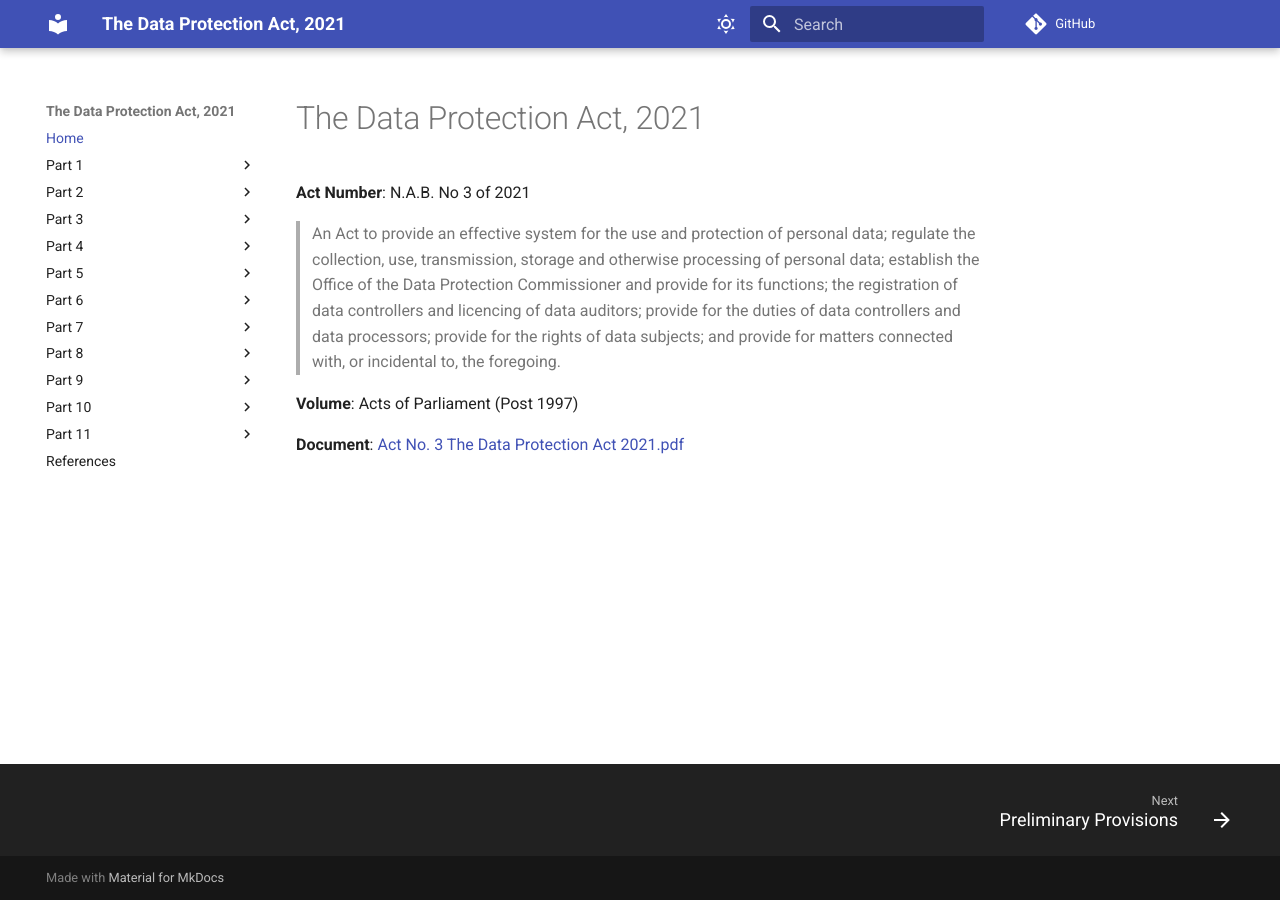
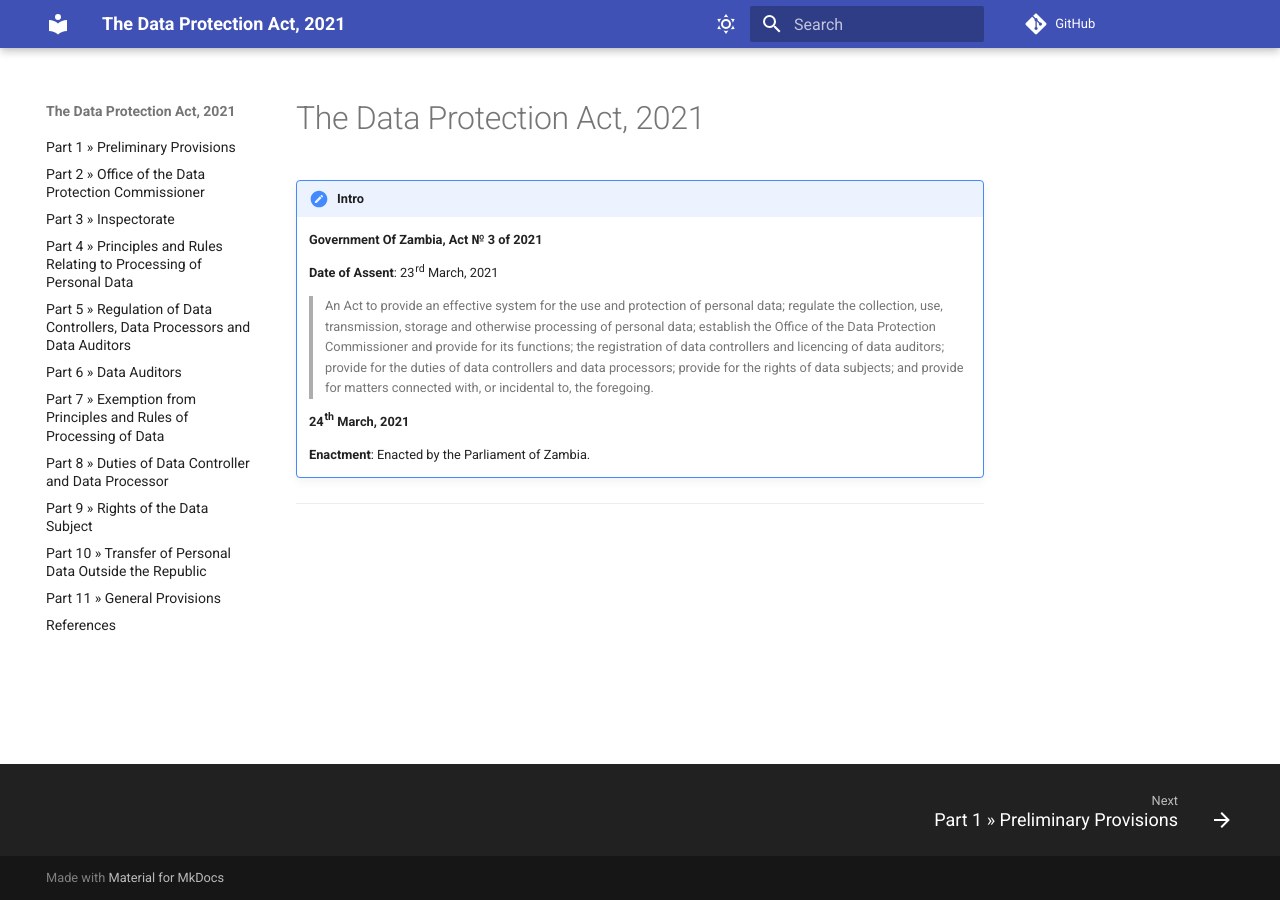
Before and after one commit to engineervix/zm-dpa, an MkDocs documentation site: the page built from docs/index.md, in a window 1280 px wide. Built offline with MkDocs 1.6.1 and Material for MkDocs 9.7.7, drawn with Linux system fonts in a browser that asks for light colours; comment, search, counter and statistics services are not loaded; part of the change alters nothing that is shown.

Commit message:
feat: improve structuring and add part 1 content

```diff
--- a/docs/index.md
+++ b/docs/index.md
@@ -1,9 +1,15 @@
 # The Data Protection Act, 2021
 
-**Act Number**: N.A.B. No 3 of 2021
+!!! note "Intro"
 
-> An Act to provide an effective system for the use and protection of personal data; regulate the collection, use, transmission, storage and otherwise processing of personal data; establish the Office of the Data Protection Commissioner and provide for its functions; the registration of data controllers and licencing of data auditors; provide for the duties of data controllers and data processors; provide for the rights of data subjects; and provide for matters connected with, or incidental to, the foregoing.
+    **Government Of Zambia, Act № 3 of 2021**
 
-**Volume**: Acts of Parliament (Post 1997)
+    **Date of Assent**: 23^rd^ March, 2021
 
-**Document**: [Act No. 3 The Data Protection Act 2021.pdf](https://www.parliament.gov.zm/sites/default/files/documents/acts/Act%20No.%203%20The%20Data%20Protection%20Act%202021_0.pdf)
+    > An Act to provide an effective system for the use and protection of personal data; regulate the collection, use, transmission, storage and otherwise processing of personal data; establish the Office of the Data Protection Commissioner and provide for its functions; the registration of data controllers and licencing of data auditors; provide for the duties of data controllers and data processors; provide for the rights of data subjects; and provide for matters connected with, or incidental to, the foregoing.
+
+    **24^th^ March, 2021**
+
+    **Enactment**: Enacted by the Parliament of Zambia.
+
+---
--- a/docs/part-1.md
+++ b/docs/part-1.md
@@ -0,0 +1,138 @@
+# Part 1 » Preliminary Provisions
+
+## 1. Short title and commencement
+
+This Act may be cited as the Data Protection Act, 2021, and shall come into operation on the date appointed by the Minister by statutory instrument.
+
+## 2. Interpretation
+
+In this Act, unless the context otherwise requires —
+
+<div class="annotate" markdown>
+
+- “**anonymisation**” means the process of removing direct and indirect personal identifiers that may lead to an individual being identified;
+- “**Authority**” means the Zambia Information Communications and Technology
+  Authority established by the Information Communications and
+  Technologies Act, 2009(1);
+- “**automated**” in relation to data, means electronically transmitted in
+  whole or in part, by means of a data message in which the conduct of a
+  data message of one or more parties are not reviewed by a natural
+  person in the operation of the electronic system, in the ordinary
+  course of that natural person’s business or employment;
+- “**biometric data**” means Personal data resulting from scientific
+  analysis relating to the physical, physiological or behavioural
+  characteristics of a natural person, which confirm the unique
+  identification of that natural person;
+- “**child**” has the meaning assigned to the word in the Constitution(2);
+- “**child abuse**” includes physical and emotional neglect, physical
+  injury, other than accidental injury, ill treatment and sexual abuse
+  of a child;
+- “**child abuse data**” means personal data consisting of information as to
+  whether the child data subject is or has been thesubject of, or may be
+  at risk of, child abuse;
+- “**code of conduct**” means a data protection charter approved by the
+  Authority which regulates the conduct of a data controller or data
+  processor, in order to ensure that the data controller or data
+  processor of personal data complies with this Act and any other
+  applicable written law;
+- “**Commission**” means the Competition and Consumer Protection Commission
+  established by the Competition and Consumer Protection Act, 2010(3);
+- “**consent**” means any written, freely given, specific, informed and
+  unambiguous indication of the data subject’s wishes by which such data
+  subject, by a statement or by a clear affirmative action, signifies
+  agreement to the processing of personal data relating to that data
+  subject;
+- “**consumer**” has the meaning assigned to the word in the Competition and
+  Consumer Protection Act, 2010(3);
+- “**data**” means numbers, letters, alphabetic or numeric strings, symbols
+  or codes in any form;
+- “**data auditor**” means a person licensed as a data auditor under section 29;
+- “**data controller**” means a person who, either alone or jointly with
+  other persons,controls and is responsible for keeping and using
+  personal data on a computer, or in structured manual files, and
+  requests, collects, collates, processes or stores personal data from
+  or in respect of a data subject;
+- “**data processor**” means a person, or a private or public body that
+  processes personal data for and on behalf of and under the instruction
+  of a data controller;
+- “**Data Protection Commissioner**” means a person appointed as Data
+  Protection Commissioner under section 5;
+- “**data retention**” means a process of retention of personal data for a
+  specified purpose for a defined period;
+- “**data subject**” means an individual from, or in respect of whom,
+  personal information is processed;
+- “**genetic data**” means any personal information relating to the
+  inherited or acquired genetic characteristics of an individual which
+  result from the analysis of a biological sample from the individual in
+  question, in particular chromosomal deoxyribonucleic acid (DNA) or
+  ribonucleic acid (RNA) analysis, or from the analysis of another
+  element enabling equivalent information to be obtained;
+- “**health practitioner**” has the meaning assigned to the word under the
+  Health Professions Act, 2009(3);
+- “**Independent Broadcasting Authority**” means the Independent
+  Broadcasting Authority established by the Independent Broadcasting
+  Authority Act, 2002(4);
+- “**information system**” means a system for the generation, sending,
+  reception, storage, display or other processing of data messages, and
+  includes the internet;
+- “**joint controllers**” means two or more data controllers who jointly
+  determine the purposes for which and the means by which personal data
+  is processed;
+- “**law enforcement officer**” means —
+
+    1.  a police officer above the rank of sub-inspector;
+    2.  an officer of the Anti-Corruption Commission;
+    3.  an officer of the Drug Enforcement Commission;
+    4.  an officer of the Zambia Security Intelligence Service; and
+    5.  any other person appointed by the Minister for purposes of this Act;
+
+- “**legally disqualified**” has the meaning assigned to the words in the Mental Health Act, 2019(5);
+- “**legal practitioner**” has the meaning assigned to the words in the Legal Practitioners Act(6);
+- “**meta data**” means data that describes other data; “personal data” means data which relates to an individual who can be directly or indirectly identified from that data which includes a name, an identification number, location data, an online identifier, or one or more factors specific to the physical, physiological, genetic, mental, economic, cultural or social identity of that natural person;
+- “**processing**” means an operation or a set of operations which is or are performed on personal data, whether or not by automatic means, including the collection, recording or holding of the data or the carrying out of any operation or set of operations on data, including —
+
+    1. organisation, adaptation or alteration of the data;
+    2. retrieval, consultation or use of the data;
+    3. alignment, combination, blocking, erasure or destruction of the data; or
+    4. disclosure of the information or data by transmission, dissemination or otherwise making available;
+
+- “**profiling**” means any form of automated processing of personal data consisting of the use of personal data to evaluate certain personal aspects relating to a natural person, including analysis or prediction of the data subject’s aspects concerning that natural person’s performance at work, economic situation, health, personal preferences, interests, reliability, behaviour, location or movements;
+- “**pseudonymisation**” means the processing of personal data in such a manner that the personal data can no longer be attributed to a specific data subject without the use of additional information, where that additional information is kept separately and is subject to technical and organisational measures to ensure that the personal data is not attributed to an identified or identifiable natural person;
+- “**public body**” has the meaning assigned to the words in the Public Finance Management Act, 2018(7);
+- “**recipient**” means a person to whom data is disclosed, including an employee or agent of a data controller, a data processor or an employee or agent of a data processor in the course of processing the data for the data controller, but does not include a person to whom disclosure is or may be made as a result of, or with a view to, a particular inquiry by or on behalf of that person made in the exercise of any power conferred by law;
+- “**Register**” means the Register kept and maintained under section 80;
+- “**sensitive personal data**” means personal data which by its nature may be used to suppress the data subject’s fundamental rights and freedoms and includes
+
+    1. the race, marital status, ethnic origin or sex of a data subject;
+    2. genetic data and biometric data;
+    3. child abuse data;
+    4. a data subject’s political opinions;
+    5. a data subject’s religious beliefs or other beliefs of a similar nature;
+    6. whether a data subject is a member of a trade union; or
+    7. a data subject’s physical or mental health, or physical or mental condition;
+
+- “**third party**” means a person other than —
+
+    1. a data subject;
+    2. a data controller, or
+    3. a data processor or other person authorised to process data on behalf of data controller or data processor.
+
+- “**vulnerable person**” means a person aged 18 or above and whose ability
+to make informed decisions about their rights and well being is
+temporally or permanently impaired through physical or medically
+certified hindrance or impairment; and
+
+</div>
+
+1.  Act No. 15 of 2009
+2.  Cap. 1
+3.  Act No. 24 of 2010
+4.  Act No. 17 of 2002
+5.  Act No. 6 of 2019
+6.  Cap. 30
+7.  Act No. 1 of 2018
+
+## 3. Application
+
+1. This Act applies to the processing of personal data performed wholly or partly by automated means and to any processing otherwise than by electronic means.
+2. This Act does not apply to the processing of personal data by an individual for personal use.
--- a/docs/part-10.md
+++ b/docs/part-10.md
@@ -0,0 +1 @@
+# Part 10 » Transfer of Personal Data Outside the Republic
--- a/docs/part-11.md
+++ b/docs/part-11.md
@@ -0,0 +1 @@
+# Part 11 » General Provisions
--- a/docs/part-2.md
+++ b/docs/part-2.md
@@ -0,0 +1 @@
+# Part 2 » Office of the Data Protection Commissioner
--- a/docs/part-3.md
+++ b/docs/part-3.md
@@ -0,0 +1 @@
+# Part 3 » Inspectorate": "part-3.md
--- a/docs/part-4.md
+++ b/docs/part-4.md
@@ -0,0 +1 @@
+# Part 4 » Principles and Rules Relating to Processing of Personal Data
--- a/docs/part-5.md
+++ b/docs/part-5.md
@@ -0,0 +1 @@
+# Part 5 » Regulation of Data Controllers, Data Processors and Data Auditors
--- a/docs/part-6.md
+++ b/docs/part-6.md
@@ -0,0 +1 @@
+# Part 6 » Data Auditors
--- a/docs/part-7.md
+++ b/docs/part-7.md
@@ -0,0 +1 @@
+# Part 7 » Exemption from Principles and Rules of Processing of Data
--- a/docs/part-8.md
+++ b/docs/part-8.md
@@ -0,0 +1 @@
+# Part 8 » Duties of Data Controller and Data Processor
--- a/docs/part-9.md
+++ b/docs/part-9.md
@@ -0,0 +1 @@
+# Part 9 » Rights of the Data Subject
--- a/mkdocs.yml
+++ b/mkdocs.yml
@@ -82,27 +82,16 @@ markdown_extensions:
           format: !!python/name:pymdownx.superfences.fence_code_format
 
 nav:
-  - "Home": "index.md"
-  - "Part 1":
-    - "Preliminary Provisions": "part-1.md"
-  - "Part 2":
-    - "Office of the Data Protection Commissioner": "part-2.md"
-  - "Part 3":
-    - "Inspectorate": "part-3.md"
-  - "Part 4":
-    - "Principles and Rules Relating to Processing of Personal Data": "part-4.md"
-  - "Part 5":
-    - "Regulation of Data Controllers, Data Processors and Data Auditors": "part-5.md"
-  - "Part 6":
-    - "Data Auditors": "part-6.md"
-  - "Part 7":
-    - "Exemption from Principles and Rules of Processing of Data": "part-7.md"
-  - "Part 8":
-    - "Duties of Data Controller and Data Processor": "part-8.md"
-  - "Part 9":
-    - "Rights of the Data Subject": "part-9.md"
-  - "Part 10":
-    - "Transfer of Personal Data Outside the Republic": "part-10.md"
-  - "Part 11":
-    - "General Provisions": "part-11.md"
+  - "": "index.md"
+  - "Part 1 » Preliminary Provisions": "part-1.md"
+  - "Part 2 » Office of the Data Protection Commissioner": "part-2.md"
+  - "Part 3 » Inspectorate": "part-3.md"
+  - "Part 4 » Principles and Rules Relating to Processing of Personal Data": "part-4.md"
+  - "Part 5 » Regulation of Data Controllers, Data Processors and Data Auditors": "part-5.md"
+  - "Part 6 » Data Auditors": "part-6.md"
+  - "Part 7 » Exemption from Principles and Rules of Processing of Data": "part-7.md"
+  - "Part 8 » Duties of Data Controller and Data Processor": "part-8.md"
+  - "Part 9 » Rights of the Data Subject": "part-9.md"
+  - "Part 10 » Transfer of Personal Data Outside the Republic": "part-10.md"
+  - "Part 11 » General Provisions": "part-11.md"
   - "References": "references.md"
```
